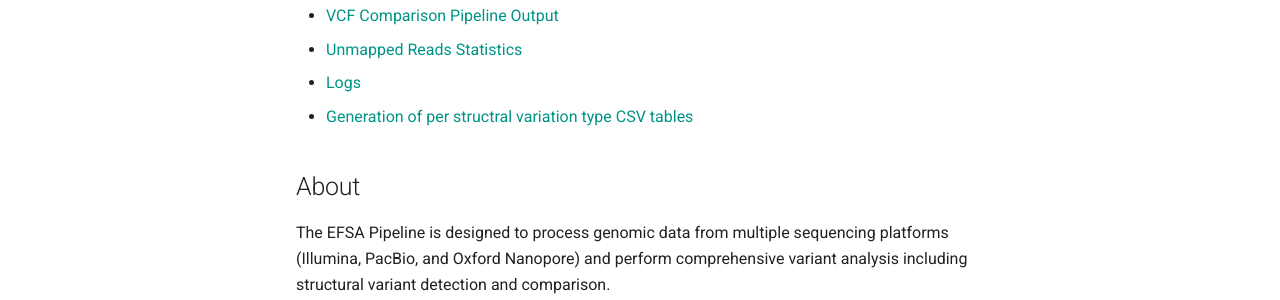
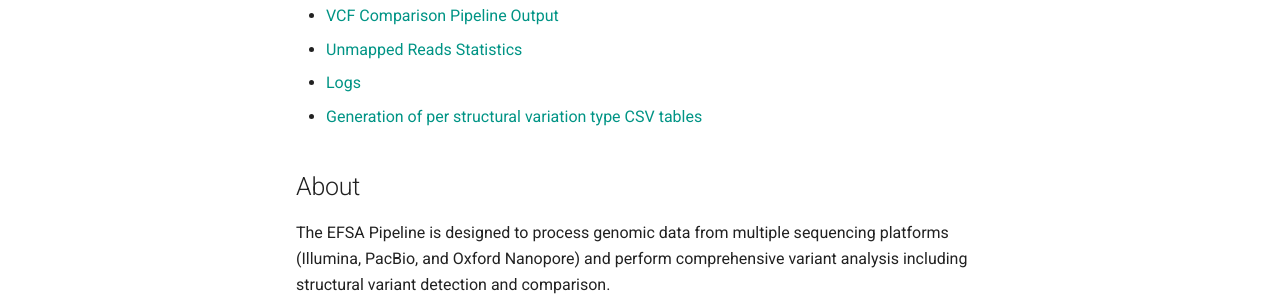
Before and after one commit to denisHanch/efsa_pipeline, an MkDocs documentation site: the page built from docs/index.md, in a window 1280 px wide and 900 px high, scrolled down 670 px. Shown: the part 423-723 px from the top of the window. Built offline with MkDocs 1.6.1 and Material for MkDocs 9.7.7, drawn with Linux system fonts in a browser that asks for light colours; comment, search, counter and statistics services are not loaded.

```diff
--- a/docs/index.md
+++ b/docs/index.md
@@ -32,7 +32,7 @@
 - [VCF Comparison Pipeline Output](outputs/truvari.md)
 - [Unmapped Reads Statistics](outputs/unmapped-stats.md)
 - [Logs](outputs/logs.md)
-- [Generation of per structral variation type CSV tables](outputs/sv-tables.md)
+- [Generation of per structural variation type CSV tables](outputs/sv-tables.md)
 
 ## About
 
--- a/mkdocs.yml
+++ b/mkdocs.yml
@@ -106,7 +106,7 @@
     - Short-Read Results: outputs/illumina.md
     - Long-Read Results: outputs/long-reads.md
     - VCF Comparison: outputs/truvari.md
-    - Generation of per structral variation type CSV tables: outputs/sv-tables.md
+    - Generation of per structural variation type CSV tables: outputs/sv-tables.md
     - Unmapped Statistics: outputs/unmapped-stats.md
     - Logs: outputs/logs.md
 
```
Also changed, not shown: README.md (+6 -5 lines), docs/nextflow/directory-structures.md (+1 -0 lines), docs/outputs/sv-tables.md (+4 -4 lines), 10 other files.
